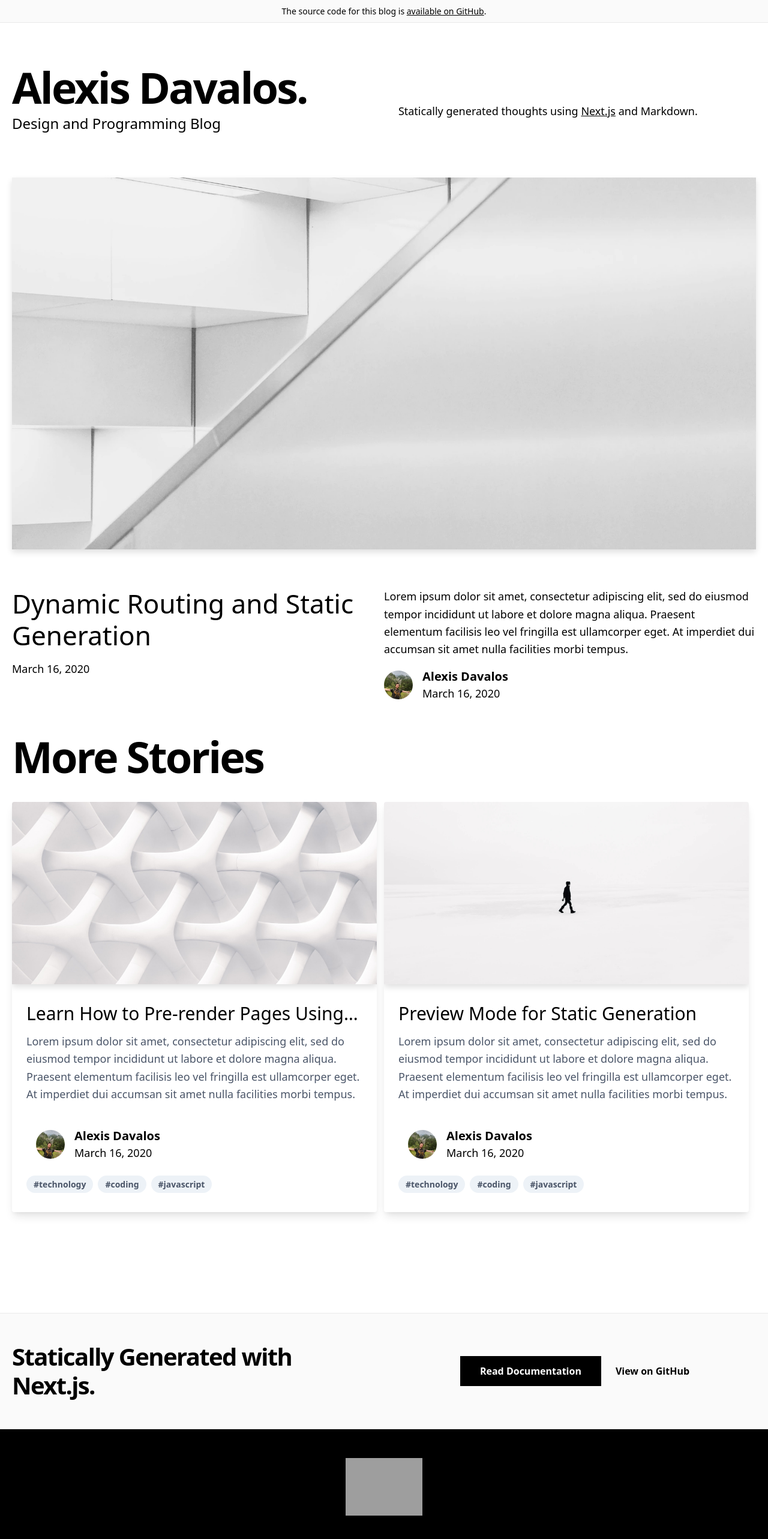
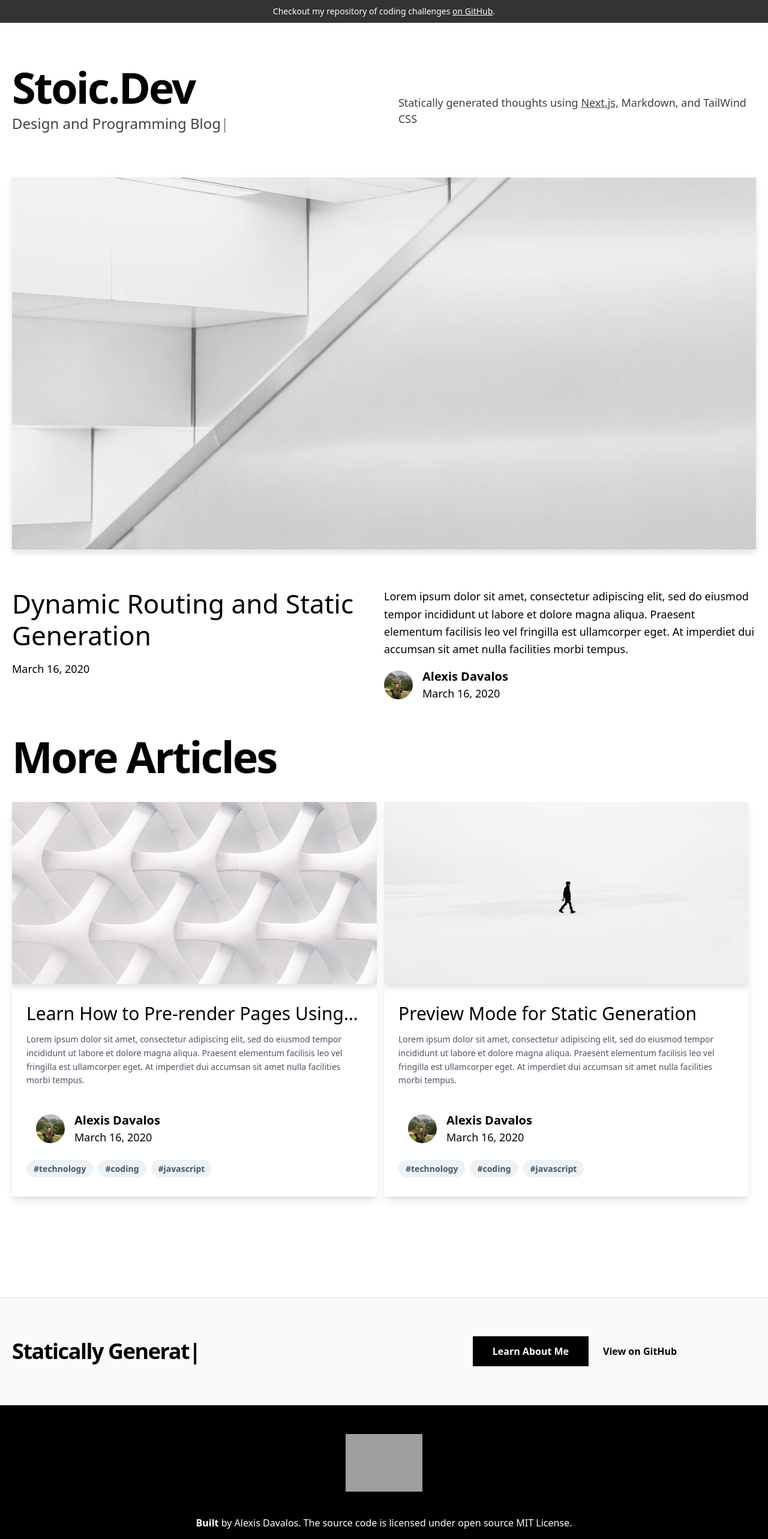
Before and after one commit to alexisdavalos/nextjs-blog, a Next.js app: page / in a window 1280 px wide. Shown: the top 2566 px of the page at 60% size. Built offline with nearby package versions, Linux system fonts and the light colour scheme; grey boxes are pictures that could not be loaded.

Commit message:
code splitting, typed elements, alert update

```diff
--- a/components/alert.js
+++ b/components/alert.js
@@ -1,31 +1,31 @@
-import Container from './container'
-import cn from 'classnames'
-import { EXAMPLE_PATH } from '../lib/constants'
+import Container from "./container";
+import cn from "classnames";
+import { ALERT_PATH } from "../lib/constants";
 
-export default function Alert({ preview }) {
+export default function Alert({ dark = true }) {
   return (
     <div
-      className={cn('border-b', {
-        'bg-accent-7 border-accent-7 text-white': preview,
-        'bg-accent-1 border-accent-2': !preview,
+      className={cn("border-b", {
+        "bg-accent-7 border-accent-7 text-white": dark,
+        "bg-accent-1 border-accent-2": !dark,
       })}
     >
       <Container>
         <div className="py-2 text-center text-sm">
-          {preview ? (
+          {dark ? (
             <>
-              This page is a preview.{' '}
+              Checkout my repository of coding challenges{" "}
               <a
-                href="/api/exit-preview"
-                className="underline hover:text-cyan duration-200 transition-colors"
+                href={`${ALERT_PATH}`}
+                className="underline hover:text-success duration-200 transition-colors"
               >
-                Click here
-              </a>{' '}
-              to exit preview mode.
+                on GitHub
+              </a>
+              .
             </>
           ) : (
             <>
-              The source code for this blog is{' '}
+              The source code for this blog is{" "}
               <a
                 href={`https://github.com/vercel/next.js/tree/canary/examples/${EXAMPLE_PATH}`}
                 className="underline hover:text-success duration-200 transition-colors"
@@ -38,5 +38,5 @@ export default function Alert({ preview }) {
         </div>
       </Container>
     </div>
-  )
+  );
 }
--- a/components/avatar.js
+++ b/components/avatar.js
@@ -1,7 +1,6 @@
 import DateFormatter from "./date-formatter";
 
 export default function Avatar({ name, picture, date }) {
-  console.log("date in avatar.js", date);
   return (
     <div className="flex items-center">
       <img src={picture} className="w-12 h-12 rounded-full mr-4" alt={name} />
--- a/components/footer.js
+++ b/components/footer.js
@@ -1,25 +1,40 @@
+import { useRef, useEffect, useState } from "react";
 import Container from "./container";
-import { EXAMPLE_PATH } from "../lib/constants";
+import { SOURCE_PATH } from "../lib/constants";
+import Typed from "react-typed";
 
-export default function Footer() {
+export default function Footer({ typedState }) {
+  const [typed, setTyped] = useState(typedState);
+  useEffect(() => {
+    setTyped(true);
+  }, []);
   return (
     <>
       <footer className="bg-accent-1 border-t border-accent-2">
         <Container>
-          <div className="py-12 flex flex-col lg:flex-row items-center">
-            <h3 className="text-4xl lg:text-5xl font-bold tracking-tighter leading-tight text-center lg:text-left mb-10 lg:mb-0 lg:pr-4 lg:w-1/2">
-              Statically Generated with Next.js.
-            </h3>
+          <div className="py-16 flex flex-col lg:flex-row items-center">
+            <Typed
+              className="text-3xl lg:text-4xl font-bold tracking-tighter leading-tight text-center lg:text-left mb-10 lg:mb-0 lg:pr-4 lg:w-1/2"
+              strings={[
+                `Statically Generated with Next.js.`,
+                `Artistically defined by Alexis Davalos.`,
+              ]}
+              typeSpeed={60}
+              backSpeed={75}
+              stopped={typed}
+            />
             <div className="flex flex-col lg:flex-row justify-center items-center lg:pl-4 lg:w-1/2">
               <a
-                href="https://nextjs.org/docs/basic-features/pages"
+                href="https://github.com/alexisdavalos"
                 className="mx-3 bg-black hover:bg-white hover:text-black border border-black text-white font-bold py-3 px-12 lg:px-8 duration-200 transition-colors mb-6 lg:mb-0"
+                target="_blank"
               >
-                Read Documentation
+                Learn About Me
               </a>
               <a
-                href={`https://github.com/vercel/next.js/tree/canary/examples/${EXAMPLE_PATH}`}
+                href={`${SOURCE_PATH}`}
                 className="mx-3 font-bold hover:underline"
+                target="_blank"
               >
                 View on GitHub
               </a>
--- a/components/intro.js
+++ b/components/intro.js
@@ -1,4 +1,5 @@
 import { CMS_NAME } from "../lib/constants";
+import Typed from "react-typed";
 
 export default function Intro() {
   return (
@@ -6,21 +7,24 @@ export default function Intro() {
       <section className="flex-col md:flex-row flex items-center md:justify-between mt-16 mb-16 md:mb-12">
         <div className="flex flex-col w-full">
           <h1 className="text-6xl md:text-5xl lg:text-7xl font-bold tracking-tighter leading-tight md:pr-8">
-            Alexis Davalos.
+            Stoic.Dev
           </h1>
-          <h3 className="text-2xl md:text-2xl font-light tracking-normal mb-6">
-            Design and Programming Blog
-          </h3>
+          <Typed
+            className="text-2l md:text-2xl tracking-normal opacity-75 mb-6 font-light"
+            strings={[`Design and Programming Blog `]}
+            typeSpeed={80}
+            backSpeed={75}
+          />
         </div>
-        <h4 className="text-left md:text-left text-lg mt-5 md:pl-8 w-1/2 sm:w-full">
+        <h4 className="text-left md:text-left text-lg opacity-75 mt-5 md:pl-8 w-1/3 sm:w-full">
           Statically generated thoughts using{" "}
           <a
             href="https://nextjs.org/"
             className="underline hover:text-success duration-200 transition-colors"
           >
-            Next.js
+            Next.js,
           </a>{" "}
-          and {CMS_NAME}.
+          {CMS_NAME}, and TailWind CSS
         </h4>
       </section>
     </>
--- a/components/layout.js
+++ b/components/layout.js
@@ -1,6 +1,7 @@
-import Alert from '../components/alert'
-import Footer from '../components/footer'
-import Meta from '../components/meta'
+import dynamic from "next/dynamic";
+import Alert from "../components/alert";
+import Meta from "../components/meta";
+const Footer = dynamic(import("../components/footer"));
 
 export default function Layout({ preview, children }) {
   return (
@@ -10,7 +11,7 @@ export default function Layout({ preview, children }) {
         <Alert preview={preview} />
         <main>{children}</main>
       </div>
-      <Footer />
+      <Footer typed={false} />
     </>
-  )
+  );
 }
--- a/components/more-stories.js
+++ b/components/more-stories.js
@@ -1,10 +1,12 @@
-import PostPreview from "../components/post-preview";
+// import PostPreview from "../components/post-preview";
+import dynamic from "next/dynamic";
 
+const PostPreview = dynamic(import("../components/post-preview"));
 export default function MoreStories({ posts }) {
   return (
     <section className="">
       <h2 className="mb-8 text-6xl md:text-7xl font-bold tracking-tighter leading-tight">
-        More Stories
+        More Articles
       </h2>
       <div className="grid grid-cols-1 md:grid-cols-2 md:col-gap-16 lg:col-gap-32 row-gap-16 md:row-gap-6 mb-32">
         {posts.map((post) => (
--- a/components/post-preview.js
+++ b/components/post-preview.js
@@ -21,7 +21,7 @@ export default function PostPreview({
               <a className="hover:underline">{title}</a>
             </Link>
           </h3>
-          <p className="text-lg leading-relaxed mb-4 text-gray-700 text-base">
+          <p className="text-sm leading-relaxed mb-4 text-gray-700">
             {excerpt}
           </p>
         </div>
--- a/lib/constants.js
+++ b/lib/constants.js
@@ -1,4 +1,5 @@
-export const EXAMPLE_PATH = 'blog-starter'
-export const CMS_NAME = 'Markdown'
+export const ALERT_PATH = "https://github.com/alexisdavalos/CodingChallenges";
+export const SOURCE_PATH = "https://github.com/alexisdavalos/nextjs-blog";
+export const CMS_NAME = "Markdown";
 export const HOME_OG_IMAGE_URL =
-  'https://og-image.now.sh/Next.js%20Blog%20Starter%20Example.png?theme=light&md=1&fontSize=100px&images=https%3A%2F%2Fassets.vercel.com%2Fimage%2Fupload%2Ffront%2Fassets%2Fdesign%2Fnextjs-black-logo.svg'
+  "https://og-image.now.sh/Next.js%20Blog%20Starter%20Example.png?theme=light&md=1&fontSize=100px&images=https%3A%2F%2Fassets.vercel.com%2Fimage%2Fupload%2Ffront%2Fassets%2Fdesign%2Fnextjs-black-logo.svg";
--- a/package.json
+++ b/package.json
@@ -13,6 +13,7 @@
     "next": "latest",
     "react": "^16.13.0",
     "react-dom": "^16.13.0",
+    "react-typed": "^1.2.0",
     "remark": "11.0.2",
     "remark-highlight.js": "^6.0.0",
     "remark-html": "10.0.0",
--- a/pages/_app.js
+++ b/pages/_app.js
@@ -1,5 +1,5 @@
-import '../styles/index.css'
+import "../styles/index.scss";
 
 export default function MyApp({ Component, pageProps }) {
-  return <Component {...pageProps} />
+  return <Component {...pageProps} />;
 }
--- a/styles/index.css
+++ b/styles/index.scss
@@ -13,3 +13,6 @@
 /* Stop purging. */
 
 /* Your own custom utilities */
+html {
+  scroll-behavior: smooth;
+}
```
Also changed, not shown: 1 other file (tests, documents, lock files or other folders).
